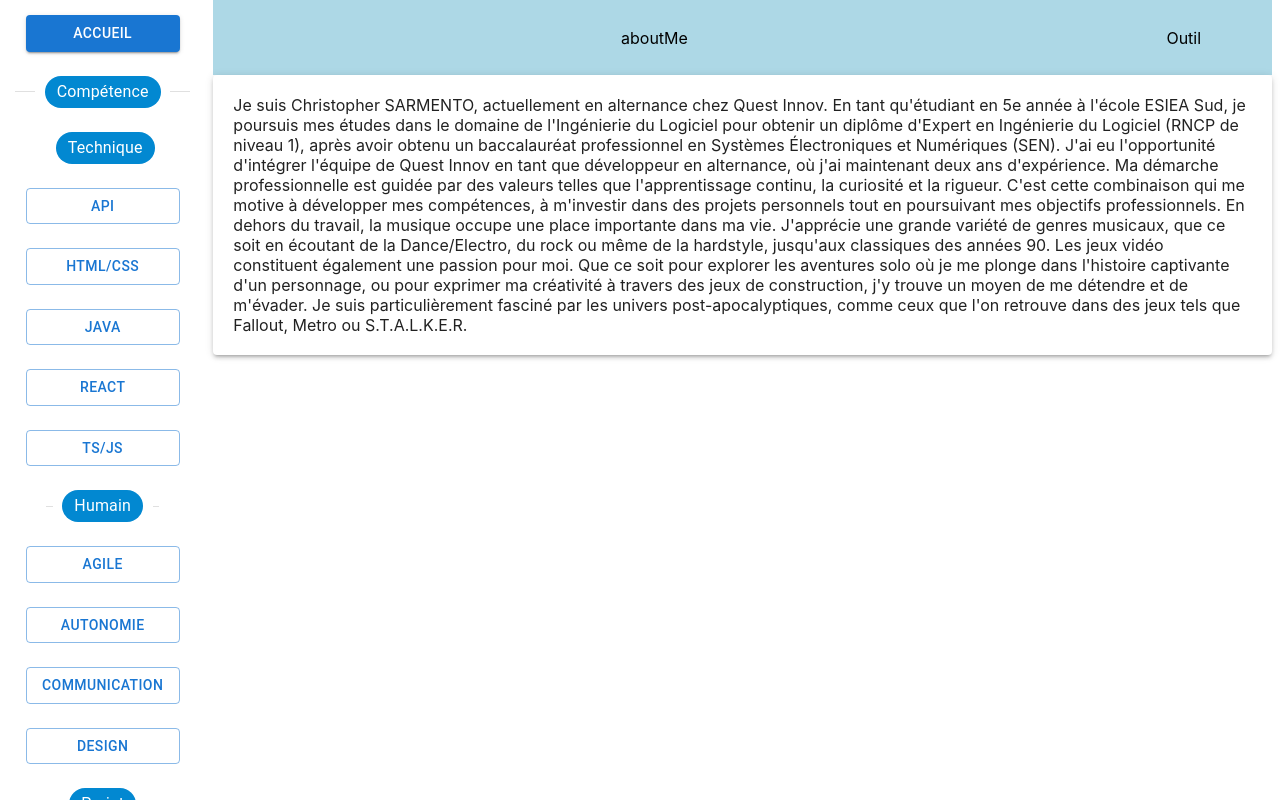
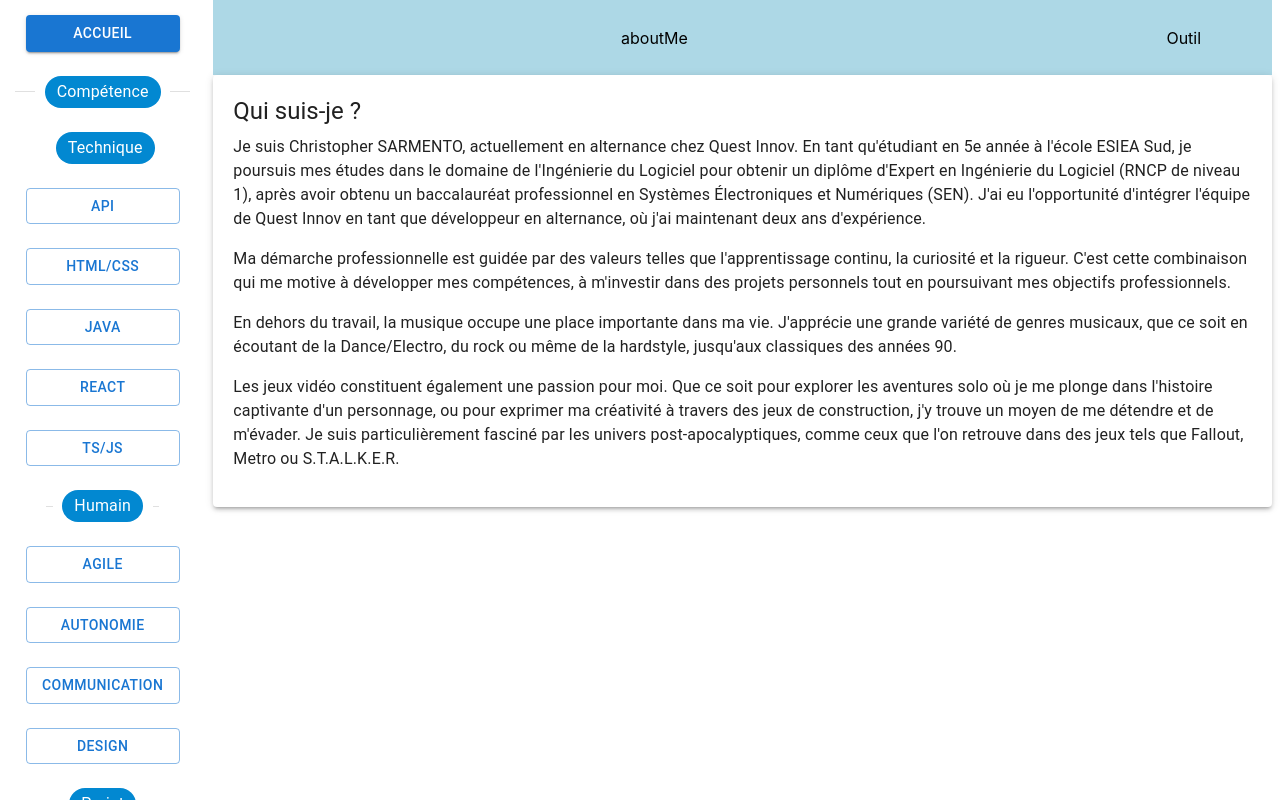
Before and after one commit to Toshiball/portfolio, a React (Vite) app: page / in a window 1280 px wide. Built offline with nearby package versions, Linux system fonts and the light colour scheme.

Commit message:
modification du texte pour le Aboutme

```diff
--- a/src/App/Components/Body/AboutMe.tsx
+++ b/src/App/Components/Body/AboutMe.tsx
@@ -4,21 +4,34 @@ function AboutMe() {
 	return (
 		<Box>
 			<Paper elevation={3} style={{ padding: "20px", marginBottom: "20px" }}>
-				Je suis Christopher SARMENTO, actuellement en alternance chez Quest Innov. En tant qu'étudiant en 5e
-				année à l'école ESIEA Sud, je poursuis mes études dans le domaine de l'Ingénierie du Logiciel pour
-				obtenir un diplôme d'Expert en Ingénierie du Logiciel (RNCP de niveau 1), après avoir obtenu un
-				baccalauréat professionnel en Systèmes Électroniques et Numériques (SEN). J'ai eu l'opportunité
-				d'intégrer l'équipe de Quest Innov en tant que développeur en alternance, où j'ai maintenant deux ans
-				d'expérience. Ma démarche professionnelle est guidée par des valeurs telles que l'apprentissage continu,
-				la curiosité et la rigueur. C'est cette combinaison qui me motive à développer mes compétences, à
-				m'investir dans des projets personnels tout en poursuivant mes objectifs professionnels. En dehors du
-				travail, la musique occupe une place importante dans ma vie. J'apprécie une grande variété de genres
-				musicaux, que ce soit en écoutant de la Dance/Electro, du rock ou même de la hardstyle, jusqu'aux
-				classiques des années 90. Les jeux vidéo constituent également une passion pour moi. Que ce soit pour
-				explorer les aventures solo où je me plonge dans l'histoire captivante d'un personnage, ou pour exprimer
-				ma créativité à travers des jeux de construction, j'y trouve un moyen de me détendre et de m'évader. Je
-				suis particulièrement fasciné par les univers post-apocalyptiques, comme ceux que l'on retrouve dans des
-				jeux tels que Fallout, Metro ou S.T.A.L.K.E.R.
+				<Typography variant="h5" gutterBottom>
+					Qui suis-je ?
+				</Typography>
+				<Typography variant="body1" paragraph>
+					Je suis Christopher SARMENTO, actuellement en alternance chez Quest Innov. En tant qu'étudiant en 5e
+					année à l'école ESIEA Sud, je poursuis mes études dans le domaine de l'Ingénierie du Logiciel pour
+					obtenir un diplôme d'Expert en Ingénierie du Logiciel (RNCP de niveau 1), après avoir obtenu un
+					baccalauréat professionnel en Systèmes Électroniques et Numériques (SEN). J'ai eu l'opportunité
+					d'intégrer l'équipe de Quest Innov en tant que développeur en alternance, où j'ai maintenant deux
+					ans d'expérience.
+				</Typography>
+				<Typography variant="body1" paragraph>
+					Ma démarche professionnelle est guidée par des valeurs telles que l'apprentissage continu, la
+					curiosité et la rigueur. C'est cette combinaison qui me motive à développer mes compétences, à
+					m'investir dans des projets personnels tout en poursuivant mes objectifs professionnels.
+				</Typography>
+				<Typography variant="body1" paragraph>
+					En dehors du travail, la musique occupe une place importante dans ma vie. J'apprécie une grande
+					variété de genres musicaux, que ce soit en écoutant de la Dance/Electro, du rock ou même de la
+					hardstyle, jusqu'aux classiques des années 90.
+				</Typography>
+				<Typography variant="body1" paragraph>
+					Les jeux vidéo constituent également une passion pour moi. Que ce soit pour explorer les aventures
+					solo où je me plonge dans l'histoire captivante d'un personnage, ou pour exprimer ma créativité à
+					travers des jeux de construction, j'y trouve un moyen de me détendre et de m'évader. Je suis
+					particulièrement fasciné par les univers post-apocalyptiques, comme ceux que l'on retrouve dans des
+					jeux tels que Fallout, Metro ou S.T.A.L.K.E.R.
+				</Typography>
 			</Paper>
 		</Box>
 	);
```
